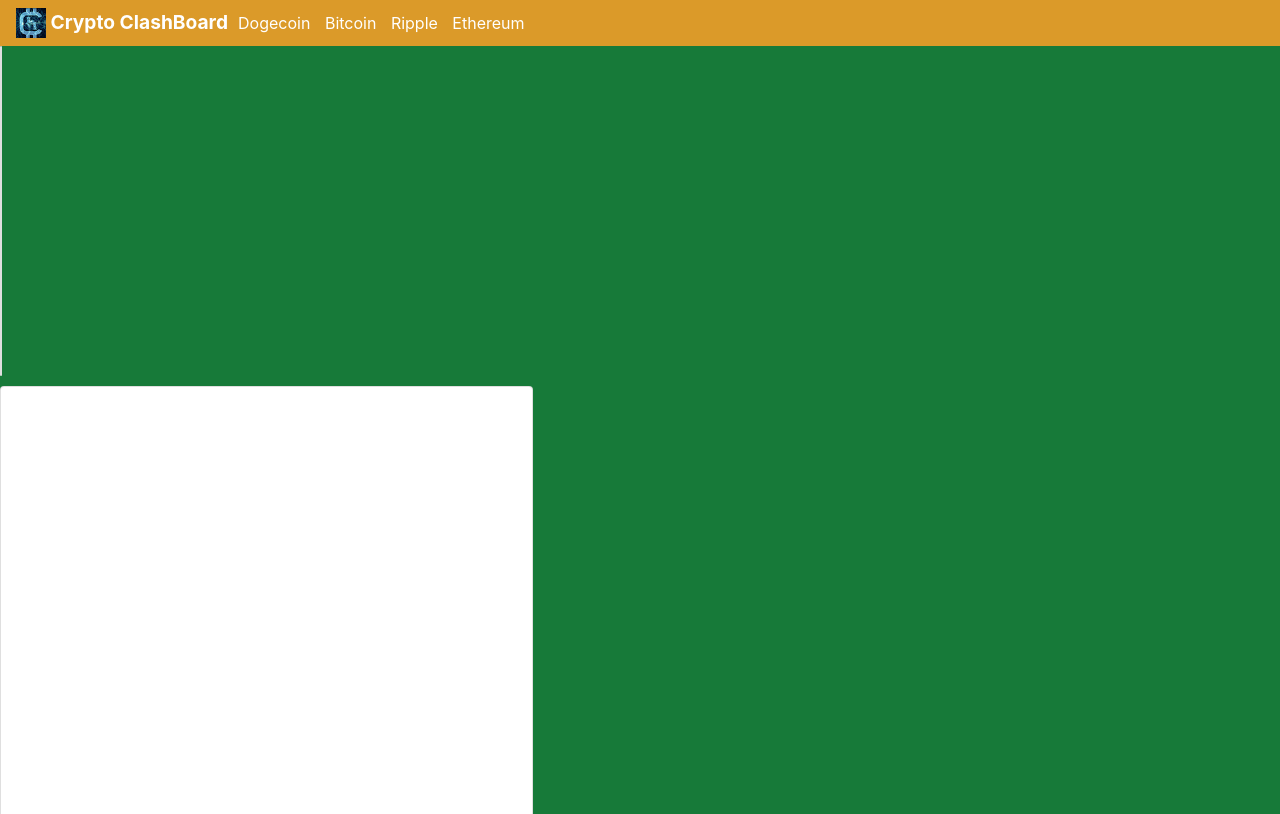
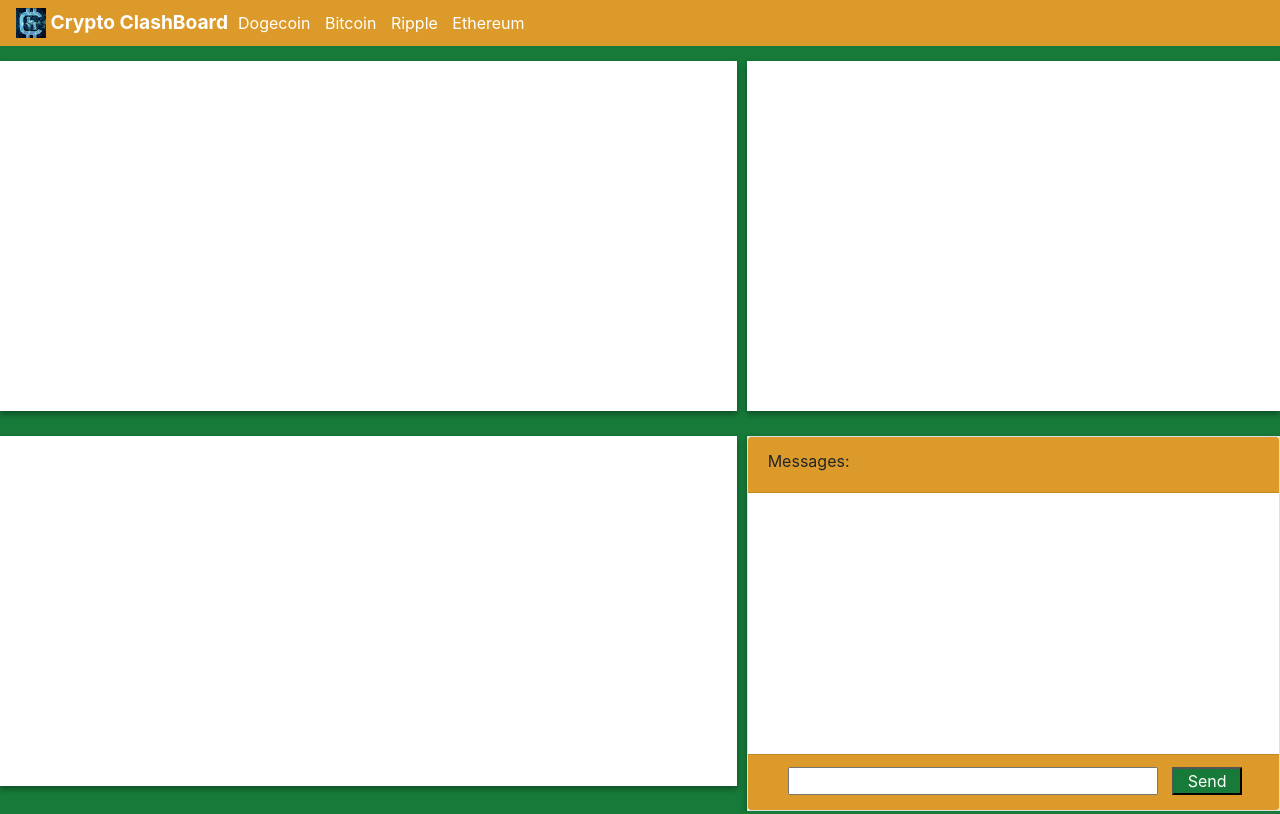
Before and after one commit to t-gottschalk/project-1, a website: page index.html in a window 1280 px wide. Shown: the top 814 px of the page. Drawn offline with nearby package versions, Linux system fonts and the light colour scheme; no server answers.

Commit message:
styling and layout cleanup

```diff
--- a/assets/css/style.css
+++ b/assets/css/style.css
@@ -2,12 +2,6 @@
   margin: 0;
   padding: 0;
   box-sizing: border-box;
-}
-
-html,
-body,
-#main-app {
-  height: 100%;
 }
 
 body {
@@ -39,15 +33,12 @@ li {
 
 .navbar {
   padding-right: 41.9%;
+  margin-bottom: 15px;
 }
 
 .navbar,
 .card-danger {
   background-color: #db9a29;
-}
-
-.container-fluid {
-  padding: 0;
 }
 
 #top-row {
@@ -67,22 +58,6 @@ li {
 
 .col-md-7 {
   padding-right: 10px;
-}
-
-#trc1 {
-  height: 100%;
-}
-
-#trc2 {
-  height: 100%;
-}
-
-#brc1 {
-  height: 100%;
-}
-
-#brc2 {
-  height: 100%;
 }
 
 form input {
@@ -116,10 +91,6 @@ form {
   background: #f9b640;
 }
 
-#chat {
-  height: 100%;
-}
-
 .card {
   height: 100%;
   margin-bottom: 0;
@@ -134,3 +105,11 @@ form {
   overflow-y: scroll;
   height: 70%;
 }
+
+.section {
+  min-height: 350px;
+  margin-bottom: 25px;
+  border-radius: 0;
+  background-color: #FFFFFF;
+  box-shadow: 0 3px 6px rgba(0,0,0,0.16), 0 3px 6px rgba(0,0,0,0.23);
+}
--- a/index.html
+++ b/index.html
@@ -25,19 +25,20 @@
         </span>
     </nav>
     <div class="container-fluid" id="main-app">
-        <div class="row" id="top-row">
-                <div id="ticker" class="card"></div>
+        <div class="row">
+            <div class="col-md-7">
+                <div id="ticker" class="section section-ticker"></div>
             </div>
-            <div class="col-md-5" id="trc2">
-                <div id="poll" class="card"></div>
+            <div class="col-md-5">
+                <div id="poll" class="section section-poll"></div>
             </div>
         </div>
-        <div class="row" id="bottom-row">
-            <div class="col-md-7" id="brc1">
-                <div id="articles" class="card"></div>
+        <div class="row">
+            <div class="col-md-7">
+                <div id="articles" class="section section-articles"></div>
             </div>
-            <div class="col-md-5" id="brc2">
-                <div id="chat" class="card card-inverse">
+            <div class="col-md-5">
+                <div id="chat" class="section section-chat card card-inverse">
                     <div class="card-header card-danger">Messages:</div>
                     <div class="card-block" id="message-display">
                         <ul id="messages"></ul>
```
